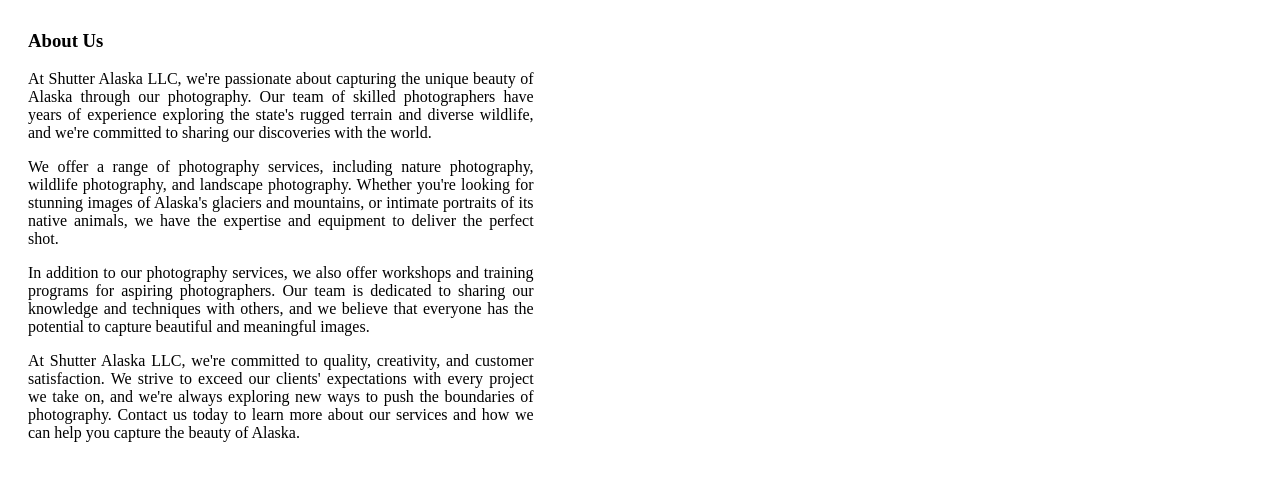
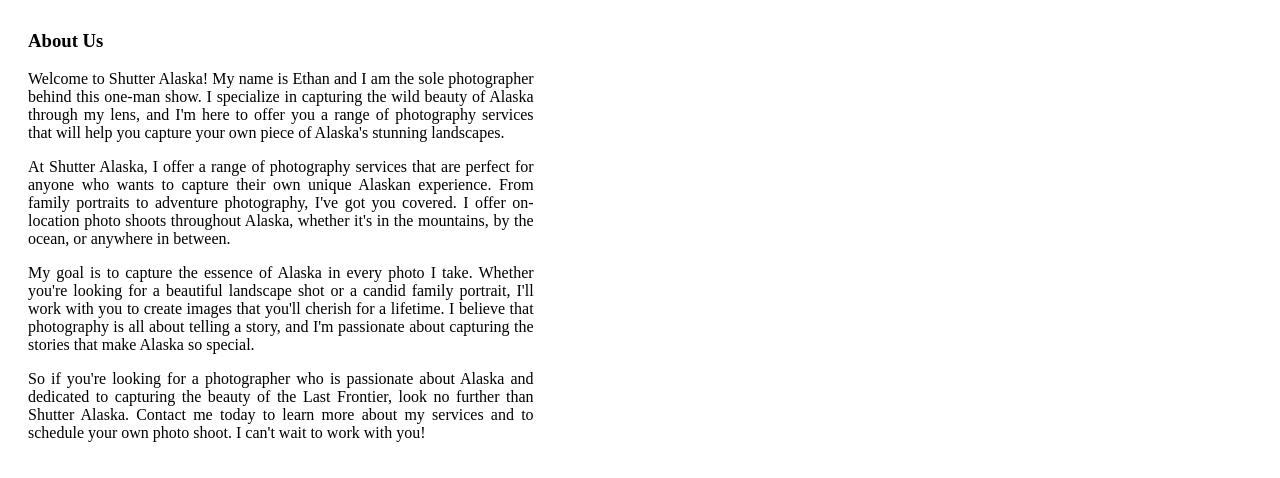
Before and after one commit to cjtrouy/.github.io, a plain HTML site: page index.html in a window 1280 px wide. Shown: the part 617-1095 px from the top of the page. Drawn offline with Linux system fonts and the light colour scheme.

Commit message:
Update index.html

```diff
--- a/index.html
+++ b/index.html
@@ -114,28 +114,28 @@
     </div>
     <div class="about-section">
         <h3 class="title" id="about">About Us</h3>
-        <p>At Shutter Alaska LLC, we're passionate about capturing the unique beauty of Alaska through our photography.
-            Our team of
-            skilled photographers have years of experience exploring the state's rugged terrain and diverse wildlife,
-            and we're
-            committed to sharing our discoveries with the world.</p>
-        <p>We offer a range of photography services, including nature photography, wildlife photography, and landscape
-            photography.
-            Whether you're looking for stunning images of Alaska's glaciers and mountains, or intimate portraits of its
-            native
-            animals, we have the expertise and equipment to deliver the perfect shot.</p>
-        <p>In addition to our photography services, we also offer workshops and training programs for aspiring
-            photographers. Our
-            team is dedicated to sharing our knowledge and techniques with others, and we believe that everyone has the
-            potential to
-            capture beautiful and meaningful images.</p>
+      <p>Welcome to Shutter Alaska! My name is Ethan and I am the sole photographer behind this one-man show. I
+            specialize
+            in capturing the wild beauty of Alaska through my lens, and I'm here to offer you a range of photography
+            services that
+            will help you capture your own piece of Alaska's stunning landscapes.</p>
+        <p>At Shutter Alaska, I offer a range of photography services that are perfect for anyone who wants to capture
+            their own
+            unique Alaskan experience. From family portraits to adventure photography, I've got you covered. I offer
+            on-location
+            photo shoots throughout Alaska, whether it's in the mountains, by the ocean, or anywhere in between.</p>
+        <p>My goal is to capture the essence of Alaska in every photo I take. Whether you're looking for a beautiful
+            landscape shot
+            or a candid family portrait, I'll work with you to create images that you'll cherish for a lifetime. I
+            believe that
+            photography is all about telling a story, and I'm passionate about capturing the stories that make Alaska so
+            special.</p>
 
-        <p>At Shutter Alaska LLC, we're committed to quality, creativity, and customer satisfaction. We strive to exceed
-            our
-            clients' expectations with every project we take on, and we're always exploring new ways to push the
-            boundaries of
-            photography. Contact us today to learn more about our services and how we can help you capture the beauty of
-            Alaska.</p>
+        <p>So if you're looking for a photographer who is passionate about Alaska and dedicated to capturing the beauty
+            of the Last
+            Frontier, look no further than Shutter Alaska. Contact me today to learn more about my services and to
+            schedule your own
+            photo shoot. I can't wait to work with you!</p>
 
 
     </div>
```
